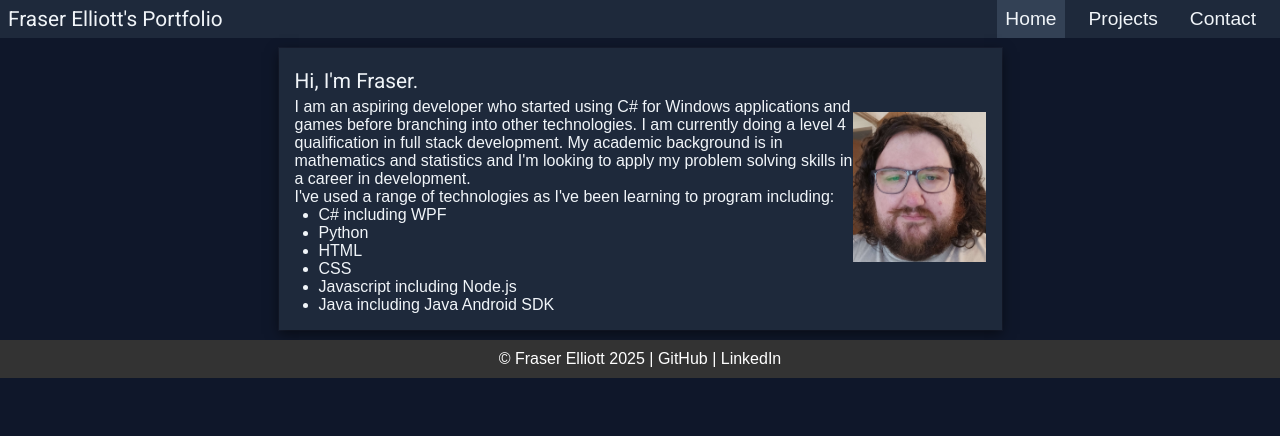
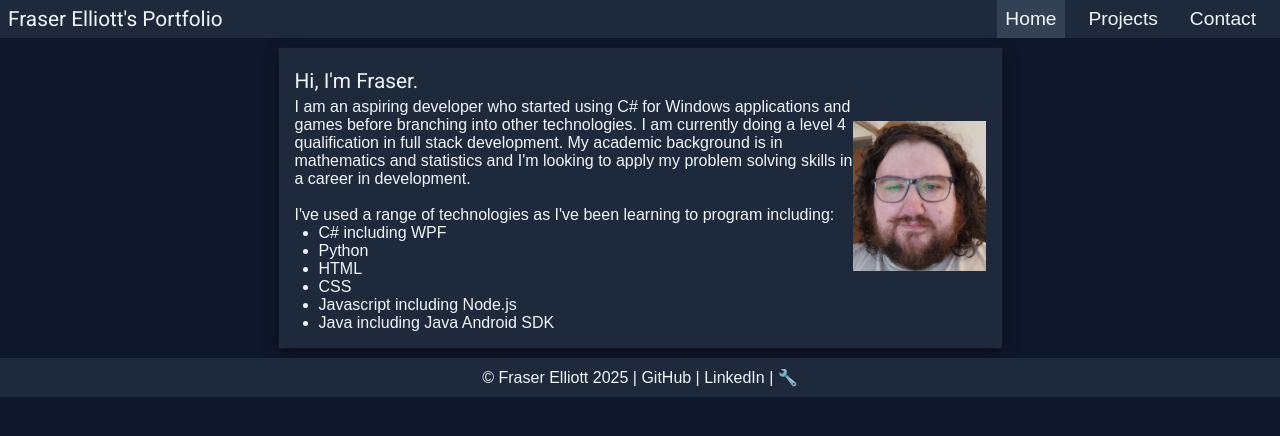
Before and after one commit to fraserelliott/react-portfolio, a React (Vite) app in the folder frontend/: page / in a window 1280 px wide. Shown: the top 436 px of the page. Built offline with nearby package versions, Linux system fonts and the light colour scheme.

Commit message:
updated footer to use a map for better customisation

```diff
--- a/frontend/src/components/Footer.jsx
+++ b/frontend/src/components/Footer.jsx
@@ -1,29 +1,39 @@
+import { useGlobalStore } from './GlobalStoreProvider';
+
+const links = [
+  { name: 'GitHub', url: 'https://github.com/fraserelliott' },
+  {
+    name: 'LinkedIn',
+    url: 'https://www.linkedin.com/in/fraser-elliott-77100974/',
+  },
+];
+
 const Footer = () => {
+  const [currentPage, setCurrentPage] = useGlobalStore('currentPage');
+
   return (
     <footer style={styles.footer}>
-      <p>
-        &copy; Fraser Elliott 2025 |{' '}
-        <a href="https://github.com/fraserelliott" target="_blank">
-          GitHub
-        </a>{' '}
-        |{' '}
-        <a
-          href="https://www.linkedin.com/in/fraser-elliott-77100974/"
-          target="_blank"
-        >
-          LinkedIn
-        </a>
-      </p>
+      &copy; Fraser Elliott 2025 |{' '}
+      {links.map((link) => (
+        <>
+          <a href={link.url} key={link.name}>
+            {link.name}
+          </a>
+          {' | '}
+        </>
+      ))}
+      <span role="link" onClick={() => setCurrentPage('dashboard')}>
+        🔧
+      </span>
     </footer>
   );
 };
 
 // Inline styles for simplicity
-// TODO: CSS variables
 const styles = {
   footer: {
-    backgroundColor: '#333',
-    color: '#fff',
+    backgroundColor: 'var(--bg-secondary)',
+    color: 'var(--text-primary)',
     textAlign: 'center',
     padding: '10px',
   },
--- /dev/null
+++ b/frontend/src/components/ProjectPreviews.jsx
@@ -0,0 +1,3 @@
+const ProjectPreviews = () => {
+  return <></>;
+};
--- a/frontend/src/pages/HomePage.jsx
+++ b/frontend/src/pages/HomePage.jsx
@@ -20,6 +20,7 @@ const AboutSection = () => {
           academic background is in mathematics and statistics and I'm looking
           to apply my problem solving skills in a career in development.
           <br />
+          <br />
           I've used a range of technologies as I've been learning to program
           including:
         </p>
```
